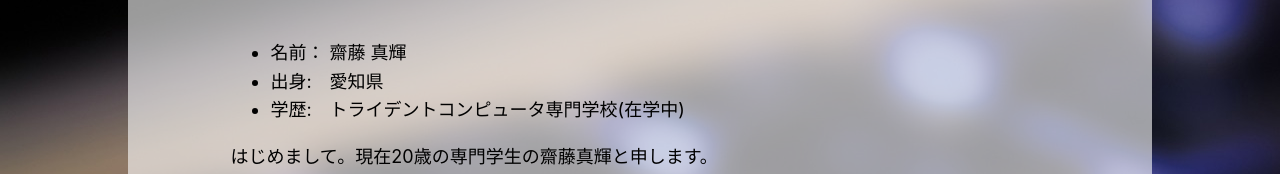
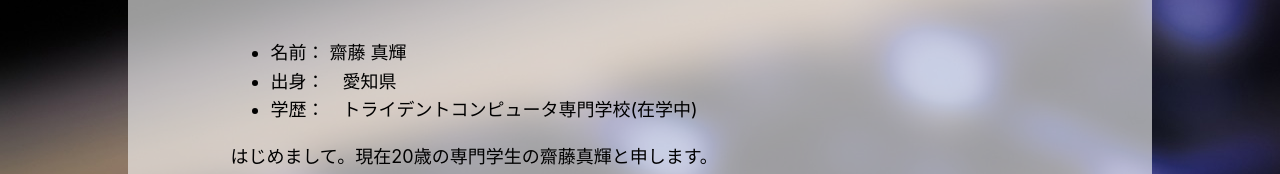
Before and after one commit to masaki0000/portfolio, a Next.js app: page / in a window 1280 px wide. Shown: the part 257-431 px from the top of the page. Built offline with nearby package versions, Linux system fonts and the light colour scheme.

Commit message:
update abouttext

```diff
--- a/components/about.tsx
+++ b/components/about.tsx
@@ -9,8 +9,8 @@ export default function About () {
             <div>
               <ul>
                 <li>名前： 齋藤 真輝</li>
-                <li>出身:　愛知県</li>
-                <li>学歴:　トライデントコンピュータ専門学校(在学中)</li>
+                <li>出身：　愛知県</li>
+                <li>学歴：　トライデントコンピュータ専門学校(在学中)</li>
               </ul>
               <p>
                 はじめまして。現在20歳の専門学生の齋藤真輝と申します。<br />
```
